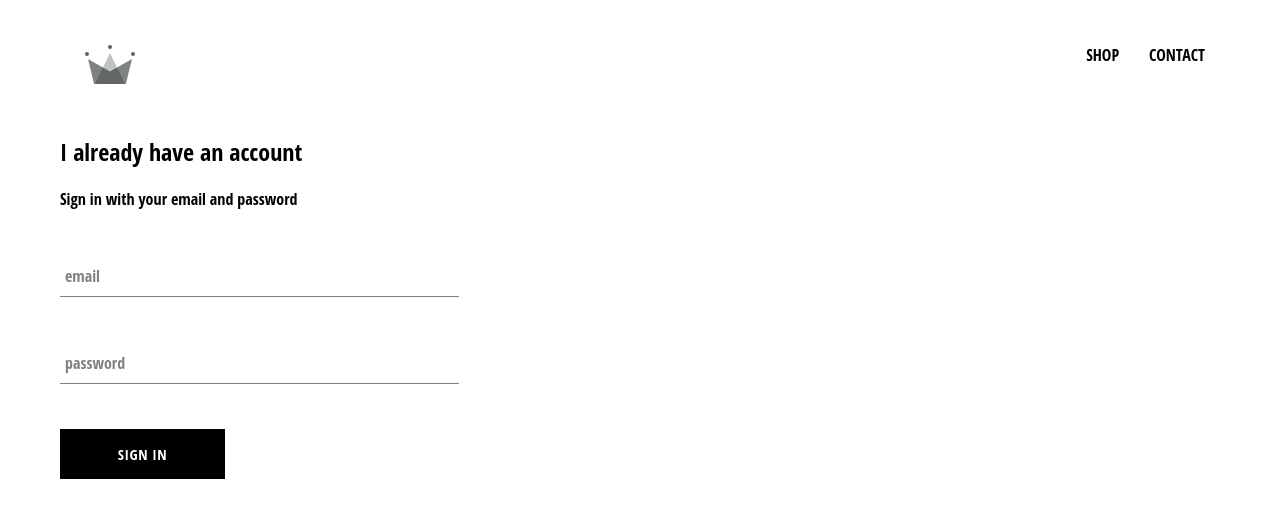
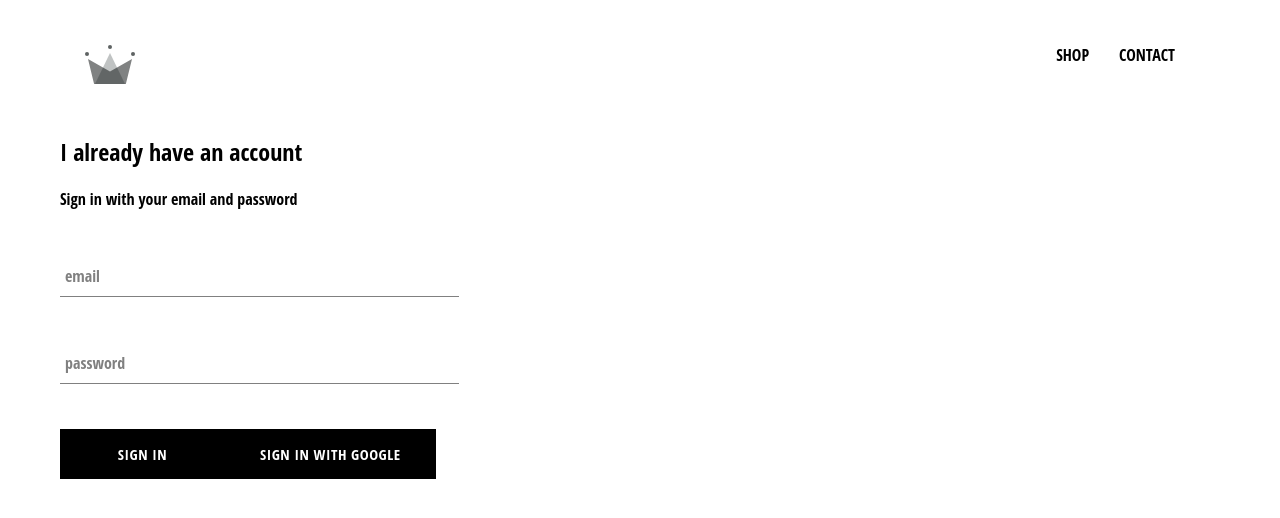
Before and after one commit to ritheesh4/crown-clothing-app, a React (Create React App) app: page /signin in a window 1280 px wide. Shown: the top 518 px of the page. Built offline with nearby package versions, Linux system fonts and the light colour scheme; no server answers.

Commit message:
fire base sing in integration completed

```diff
--- a/package.json
+++ b/package.json
@@ -6,6 +6,7 @@
     "@testing-library/jest-dom": "^4.2.4",
     "@testing-library/react": "^9.5.0",
     "@testing-library/user-event": "^7.2.1",
+    "firebase": "^7.23.0",
     "node-sass": "^4.14.1",
     "react": "^16.13.1",
     "react-dom": "^16.13.1",
--- a/src/App.js
+++ b/src/App.js
@@ -4,19 +4,44 @@
 import HomePage from './pages/homepage/homepage.component';
 import ShopPage from './pages/shop/shop.component';
 import Header from './components/header/header.component';
-import SignInANdSignUpPage from './pages/sign-in-and-sing-up/sign-in-and-sing-up.component';
+import SignInAndSignUpPage from './pages/sign-in-and-sing-up/sign-in-and-sing-up.component';
+import { auth } from './firebase/firebase.utils';
 
-function App() {
+class App extends React.Component {
+  constructor() {
+    super();
+
+    this.state = {
+      currentUser: null
+    };
+  }
+
+  unsubscribeFromAuth = null;
+
+  componentDidMount() {
+    this.unsubscribeFromAuth = auth.onAuthStateChanged(user => {
+      this.setState({ currentUser: user });
+
+      console.log(user);
+    });
+  }
+
+  componentWillUnmount() {
+    this.unsubscribeFromAuth();
+  }
+
+  render() {
     return (
       <div>
-      <Header />
+        <Header currentUser={this.state.currentUser} />
         <Switch>
           <Route exact path='/' component={HomePage} />
           <Route path='/shop' component={ShopPage} />
-        <Route path='/signIn' component={SignInANdSignUpPage} />
+          <Route path='/signin' component={SignInAndSignUpPage} />
         </Switch>
       </div>
     );
   }
+}
 
 export default App;
--- a/src/components/custom-button/custom-button.component.jsx
+++ b/src/components/custom-button/custom-button.component.jsx
@@ -1,9 +1,12 @@
-import React from 'react';
+import React from "react";
 
-import './custom-button.styles.scss';
+import "./custom-button.styles.scss";
 
-const CustomButton = ({ children, ...otherProps }) => (
-  <button className='custom-button' {...otherProps}>
+const CustomButton = ({ children, isGoogleSignIn, ...otherProps }) => (
+  <button
+    className={`${isGoogleSignIn} ? 'google-sign-in': ''} custom-button`}
+    {...otherProps}
+  >
     {children}
   </button>
 );
--- a/src/components/custom-button/custom-button.styles.scss
+++ b/src/components/custom-button/custom-button.styles.scss
@@ -19,4 +19,14 @@
     color: black;
     border: 1px solid black;
   }
+
+  &.google-sign-in {
+    background-color: #4285f4;
+    color: white;
+
+    &:hover {
+      background-color: #357ae8;
+      border: none;
+    }
+  }
 }
--- a/src/components/header/header.component.jsx
+++ b/src/components/header/header.component.jsx
@@ -1,10 +1,11 @@
 import React from "react";
 import { Link } from "react-router-dom";
-import { ReactComponent as Logo } from '../../assets/crown.svg';
+import { ReactComponent as Logo } from "../../assets/crown.svg";
+import { auth } from "../../firebase/firebase.utils";
 
 import "./header.styles.scss";
 
-const Header = () => (
+const Header = ({ currentUser }) => (
   <div className="header">
     <Link className="logo-container" to="/">
       <Logo className="logo" />
@@ -16,6 +17,11 @@
       <Link className="option" to="/shop">
         CONTACT
       </Link>
+      {currentUser ? (
+        <div className="option" onClick={() => auth.signOut()}>SIGN OUT</div>
+      ) : (
+        <Link className='option' to ='/signIn'></Link>
+      )}
     </div>
   </div>
 );
--- a/src/components/header/header.styles.scss
+++ b/src/components/header/header.styles.scss
@@ -20,6 +20,7 @@
 
     .option {
       padding: 10px 15px;
+      cursor: pointer;
     }
   }
 }
--- a/src/components/sign-in/sign-in.component.jsx
+++ b/src/components/sign-in/sign-in.component.jsx
@@ -2,6 +2,8 @@
 
 import FormInput from '../form-input/form-input.component';
 import CustomButton from '../custom-button/custom-button.component';
+
+import {signInWithGoogle} from '../../firebase/firebase.utils';
 
 import './sign-in.styles.scss';
 
@@ -50,7 +52,10 @@
             label='password'
             required
           />
+          <div className='button-container'>
           <CustomButton type='submit'> Sign in </CustomButton>
+          <CustomButton onClick ={signInWithGoogle} isGoogleSignIn>Sign in with Google</CustomButton>
+          </div>
         </form>
       </div>
     );
--- a/src/components/sign-in/sign-in.styles.scss
+++ b/src/components/sign-in/sign-in.styles.scss
@@ -6,4 +6,9 @@
   .tilte{
     margin: 10px 0;
   }
+
+
 }
+.button-container{
+  display: flex;
+}
--- /dev/null
+++ b/src/firebase/firebase.utils.js
@@ -0,0 +1,24 @@
+import firebase from 'firebase/app';
+import 'firebase/firestore';
+import 'firebase/auth';
+
+const config = {
+    apiKey: "AIzaSyDUmkdQhnu7HPVP2rklKqK9WeP-9kKl7t0",
+    authDomain: "crown-db-75276.firebaseapp.com",
+    databaseURL: "https://crown-db-75276.firebaseio.com",
+    projectId: "crown-db-75276",
+    storageBucket: "crown-db-75276.appspot.com",
+    messagingSenderId: "536751546755",
+    appId: "1:536751546755:web:739eaf5511fd124b7ad6b6"
+  };
+
+  firebase.initializeApp(config);
+
+  export const auth = firebase.auth();
+  export const firestore = firebase.firestore();
+
+  const provider = new firebase.auth.GoogleAuthProvider();
+  provider.setCustomParameters({prompt:'select_account'});
+  export const signInWithGoogle = () => auth.signInWithPopup(provider);
+
+  export default firebase;
```
Also changed, not shown: 1 other file (tests, documents, lock files or other folders). Lines whose indentation alone changed are shown as unchanged.
